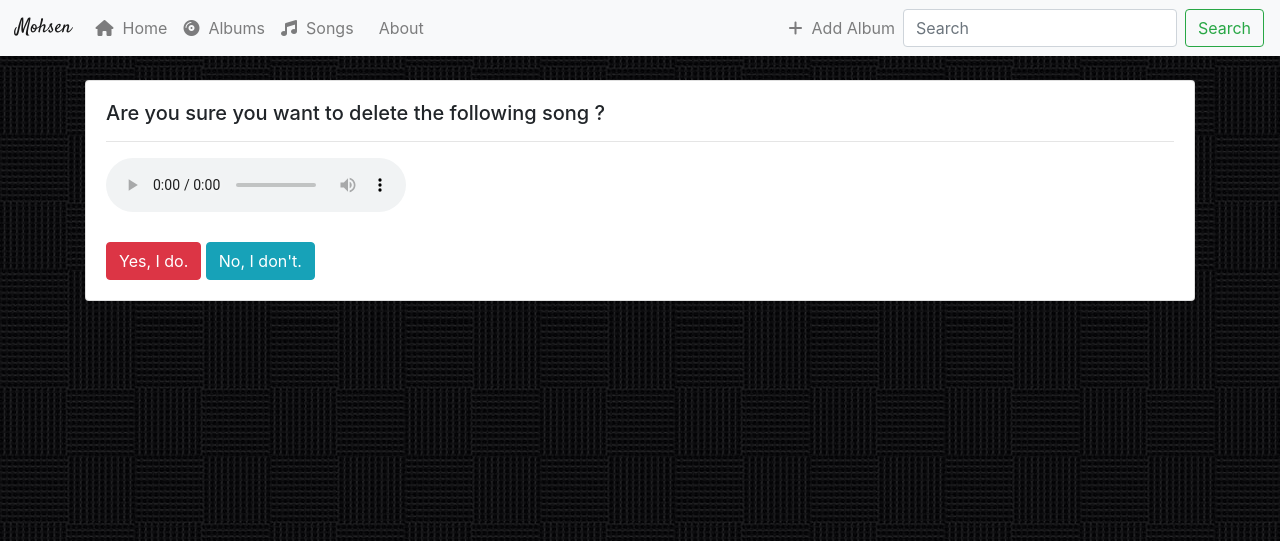
After one commit to mohsen-ameli/Mohsen-Music, a Django app: page /song/19/ in a window 1280 px wide. The commit adds this page. Shown: the top 541 px of the page. Run offline with Django 3.2, Linux system fonts and the light colour scheme; data comes from the database, SQL or seed files in the repository; both versions use the stored data as it was after the commit; some libraries are stand-ins or nearby versions.

Commit message:
some things changed and improved

```diff
--- a/music/models.py
+++ b/music/models.py
@@ -30,4 +30,4 @@ class Song(models.Model):
         return str(self.files) + ' - ' + str(self.id)
 
     def delete_song_absolute_url(self):
-        return reverse(viewname='music:song-delete', kwargs={'id': self.id})
+        return reverse(viewname='music:song-detail', kwargs={'id': self.id})
--- /dev/null
+++ b/music/templates/music/song_detail.html
@@ -0,0 +1,33 @@
+{% extends 'music/base.html' %}
+
+{% block body %}
+
+    <br/>
+    <div class="container">
+        <div class="row">
+            <div class="col-xs-12 col-sm-12 col-md-12 col-lg-12 col-xl-12">
+                <div class="card">
+                    <div class="card-body">
+                        <div class="card-title">
+                            <h5>Are you sure you want to delete the following song ?</h5>
+                        </div>
+                        <hr/>
+
+                        <audio controls>
+                            <source src="{{ all_songs.files.url }}" type="audio/mpeg">
+                        </audio>
+
+                        <div class="footer">
+                            <form action="." method="post">{% csrf_token %}
+                                <br />
+                                <input class="btn btn-danger" type="submit" value="Yes, I do." />
+                                <input class="btn btn-info" type="submit" value="No, I don't." />
+                            </form>
+                        </div>
+                    </div>
+                </div>
+            </div>
+        </div>
+    </div>
+
+{% endblock %}
--- a/music/templates/music/song_list.html
+++ b/music/templates/music/song_list.html
@@ -14,7 +14,7 @@
                                 <source src="{{ song.files.url }}" type="audio/mpeg">
                             </audio>
                             <div class="footer">
-                                <a href="{{ delete_song_absolute_url }}">
+                                <a href="{{ song.delete_song_absolute_url }}">
                                     <button class="btn btn-outline-danger">
                                         Delete The Song
                                     </button>
--- a/music/urls.py
+++ b/music/urls.py
@@ -23,8 +23,8 @@ urlpatterns = [
     path('album/<pk>/update/', views.AlbumUpdate.as_view(), name='album-update'),
 
     path('song/create/', views.SongCreate.as_view(), name='song-create'),
-    path('song/<int:id>/delete', views.SongDelete.as_view(), name='song-delete'),
     path('song/all/', views.SongList.as_view(), name='song-list'),
+    path('song/<id>/', views.SongDetail, name='song-detail'),
 
 ]
 
--- a/music/views.py
+++ b/music/views.py
@@ -2,9 +2,9 @@ from django.views import generic
 from django.views.generic.edit import CreateView, UpdateView, DeleteView
 from django.urls import reverse_lazy
 from .models import Album, Song
+from django.shortcuts import render, redirect, get_object_or_404
 
 
-from django.shortcuts import render
 def About(request):
     return render(request, 'music/about.html', {})
 
@@ -55,5 +55,22 @@ class SongList(generic.ListView):
 
 class SongDelete(DeleteView):
     model = Song
-    success_url = reverse_lazy('music:song-list')
+    #success_url = reverse_lazy('music:song-list')
     template_name = 'music/song_delete.html'
+
+    def get_queryset(self):
+        id_ = self.kwargs.get("id")
+        return get_object_or_404(Song, id=id_)
+
+
+def SongDetail(request, id):
+    songs = get_object_or_404(Song, id=id)
+
+    if request.method == "POST":
+        songs.delete()
+        return redirect('/')
+
+    template_name = 'music/song_detail.html'
+    context = {"all_songs": songs}
+
+    return render(request, template_name, context)
```
Also changed, not shown: music/templates/music/song_delete.html (deleted, +0 -8 lines), db.sqlite3, 4 other files.
